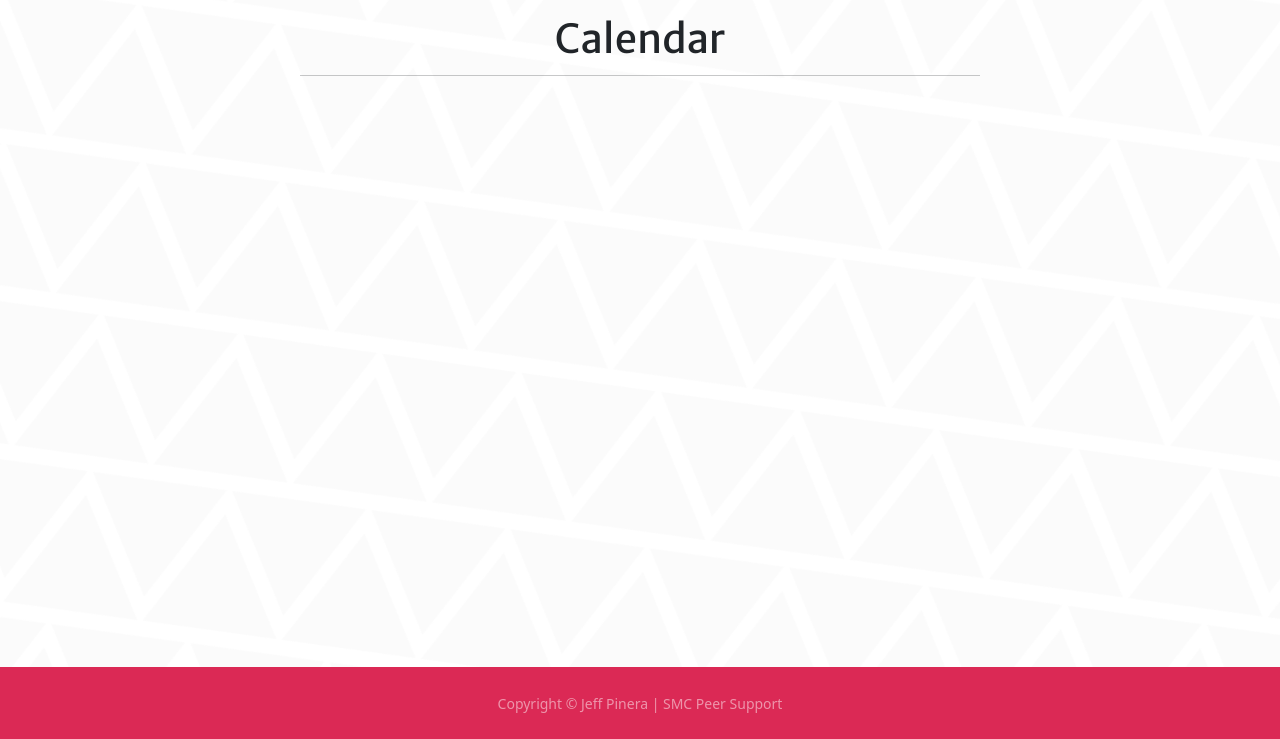
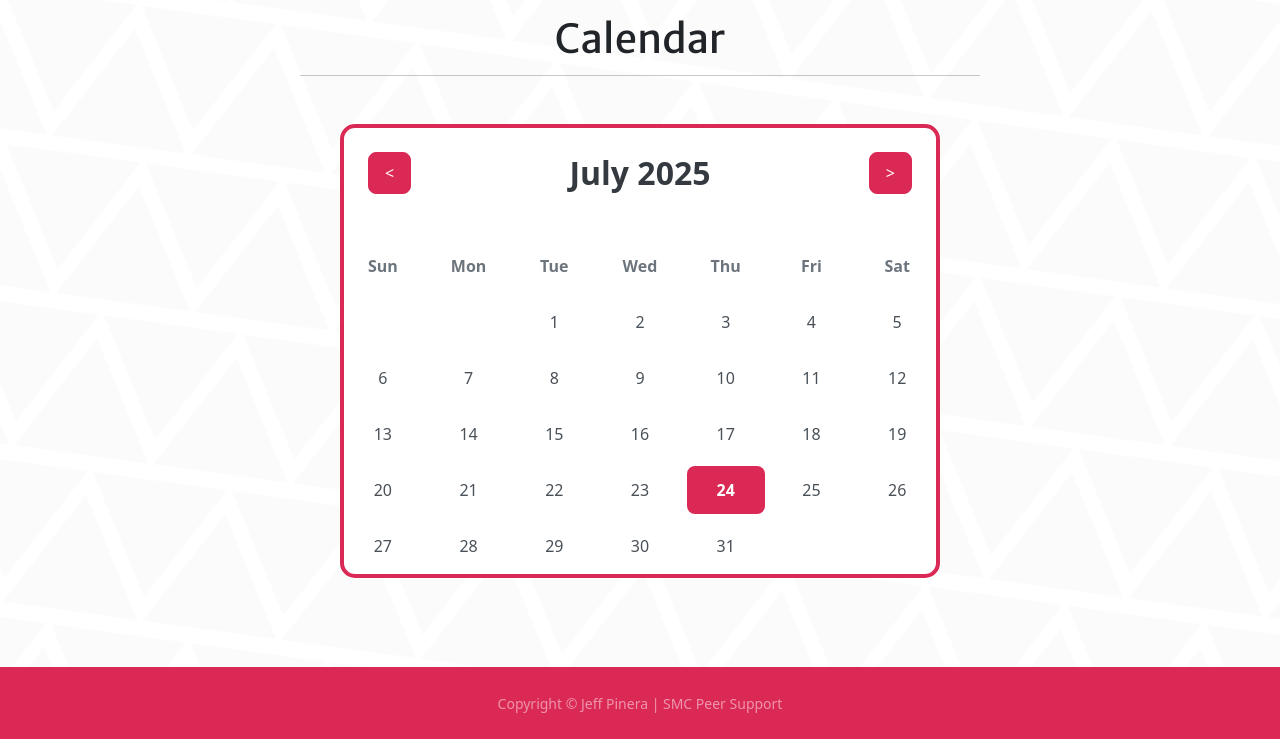
Before and after one commit to JPines42/Peer-Support-Website-Year-13, a Flask app: page /calendar in a window 1280 px wide. Shown: the part 61-800 px from the top of the page. Run offline with Flask 3, Linux system fonts and the light colour scheme; some libraries are stand-ins or nearby versions.

Commit message:
Dynamic Calendar

```diff
--- a/website/static/index.js
+++ b/website/static/index.js
@@ -17,6 +17,87 @@ function like(postId) {
     setTimeout(() => {
     const alert = document.querySelector('.alert');
     if (alert) {
-      alert.classList.remove('show'); // Triggers fade-out
+      alert.classList.remove('show');
     }
   }, 7000);
+
+        const currentMonthYearEl = document.getElementById('currentMonthYear');
+        const calendarGridEl = document.querySelector('.calendar-grid');
+        const prevMonthBtn = document.getElementById('prevMonth');
+        const nextMonthBtn = document.getElementById('nextMonth');
+
+        let currentDate = new Date();
+        let currentYear = currentDate.getFullYear();
+        let currentMonth = currentDate.getMonth();
+
+        /**
+         * @param {number} month
+         * @param {number} year
+         */
+        function renderCalendar(month, year) {
+            while (calendarGridEl.children.length > 7) {
+                calendarGridEl.removeChild(calendarGridEl.lastChild);
+            }
+
+            const monthNames = [
+                "January", "February", "March", "April", "May", "June",
+                "July", "August", "September", "October", "November", "December"
+            ];
+            currentMonthYearEl.textContent = `${monthNames[month]} ${year}`;
+
+            const firstDayOfMonth = new Date(year, month, 1).getDay();
+
+            const daysInMonth = new Date(year, month + 1, 0).getDate();
+
+            const today = new Date();
+            const todayDay = today.getDate();
+            const todayMonth = today.getMonth();
+            const todayYear = today.getFullYear();
+
+            for (let i = 0; i < firstDayOfMonth; i++) {
+                const emptyCell = document.createElement('div');
+                emptyCell.classList.add('day-cell', 'empty');
+                calendarGridEl.appendChild(emptyCell);
+            }
+
+            for (let day = 1; day <= daysInMonth; day++) {
+                const dayCell = document.createElement('div');
+                dayCell.classList.add('day-cell', 'rounded-3');
+                dayCell.textContent = day;
+
+                if (day === todayDay && month === todayMonth && year === todayYear) {
+                    dayCell.classList.add('today');
+                }
+
+                dayCell.addEventListener('click', () => {
+                    console.log(`Clicked on: ${monthNames[month]} ${day}, ${year}`);
+                });
+
+                calendarGridEl.appendChild(dayCell);
+            }
+        }
+
+        function goToPrevMonth() {
+            currentMonth--;
+            if (currentMonth < 0) {
+                currentMonth = 11;
+                currentYear--;
+            }
+            renderCalendar(currentMonth, currentYear);
+        }
+
+        function goToNextMonth() {
+            currentMonth++;
+            if (currentMonth > 11) {
+                currentMonth = 0;
+                currentYear++;
+            }
+            renderCalendar(currentMonth, currentYear);
+        }
+
+        prevMonthBtn.addEventListener('click', goToPrevMonth);
+        nextMonthBtn.addEventListener('click', goToNextMonth);
+
+        document.addEventListener('DOMContentLoaded', () => {
+            renderCalendar(currentMonth, currentYear);
+        });
--- a/website/static/main.css
+++ b/website/static/main.css
@@ -146,8 +146,7 @@ footer {
     left: 0;
     width: 100%;
     height: 100%;
-    border-color: #DB2955;
-    border-width: 10px;
+    border: 0.3rem solid #DB2955;
     border-radius: 10px;
 }
 
@@ -155,3 +154,67 @@ footer {
     height: 1.5rem;
     width: 1.5rem;
 }
+
+        .calendar-container {
+            border-radius: 15px;
+            border-color: #DB2955;
+            max-width: 600px;
+            width: 100%;
+            border: 0.3rem solid #DB2955;
+            background-color: white;
+        }
+        .calendar-header {
+            display: flex;
+            justify-content: space-between;
+            align-items: center;
+            margin-bottom: 1.5rem;
+            padding: 1.5rem;
+        }
+        .calendar-header h2 {
+            font-weight: 700;
+            color: #343a40;
+            margin: 0;
+        }
+        .calendar-header .btn {
+            background-color: #DB2955;
+            border-color: #DB2955;
+            color: white;
+            border-radius: 8px;
+            padding: 0.5rem 1rem;
+            transition: background-color 0.3s ease, border-color 0.3s ease;
+        }
+        .calendar-header .btn:hover {
+            background-color: #AC042E;
+            border-color: #AC042E;
+        }
+        .calendar-grid {
+            display: grid;
+            grid-template-columns: repeat(7, 1fr);
+            gap: 0.5rem;
+            text-align: center;
+            padding-bottom: 0.25rem;
+        }
+        .calendar-grid .day-name {
+            font-weight: 600;
+            color: #6c757d;
+            padding: 0.75rem 0;
+        }
+        .calendar-grid .day-cell {
+            padding: 0.75rem 0;
+            border-radius: 8px;
+            transition: background-color 0.2s ease;
+            cursor: pointer;
+            color: #495057;
+        }
+        .calendar-grid .day-cell:hover:not(.empty):not(.today) {
+            background-color: #e9ecef;
+        }
+        .calendar-grid .empty {
+            background-color: transparent;
+            cursor: default;
+        }
+        .calendar-grid .today {
+            background-color: #DB2955;
+            color: white;
+            font-weight: 700;
+        }
--- a/website/templates/calendar.html
+++ b/website/templates/calendar.html
@@ -15,6 +15,25 @@
   </div>
 </section>
 
-<div class="spacer"></div>
+<div class="container" align="center">
+    <div class="calendar-container textbox-border">
+        <div class="calendar-header">
+            <button id="prevMonth" class="btn btn-primary">&lt;</button>
+            <h2 id="currentMonthYear"></h2>
+            <button id="nextMonth" class="btn btn-primary">&gt;</button>
+        </div>
+        <div class="calendar-grid">
+            <div class="day-name">Sun</div>
+            <div class="day-name">Mon</div>
+            <div class="day-name">Tue</div>
+            <div class="day-name">Wed</div>
+            <div class="day-name">Thu</div>
+            <div class="day-name">Fri</div>
+            <div class="day-name">Sat</div>
+        </div>
+    </div>
+  </div>
+
+  <div class="spacer"></div>
 
 {% endblock %}
```
